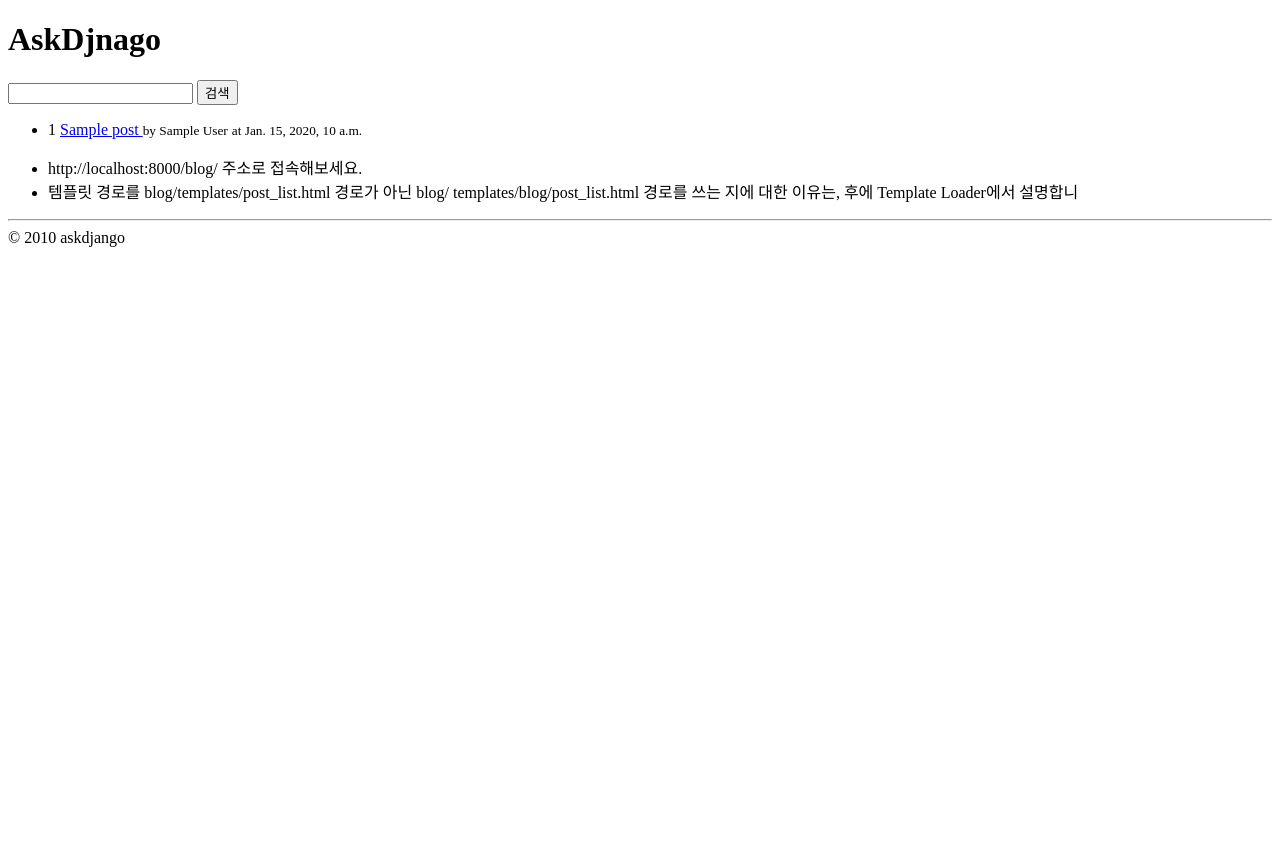
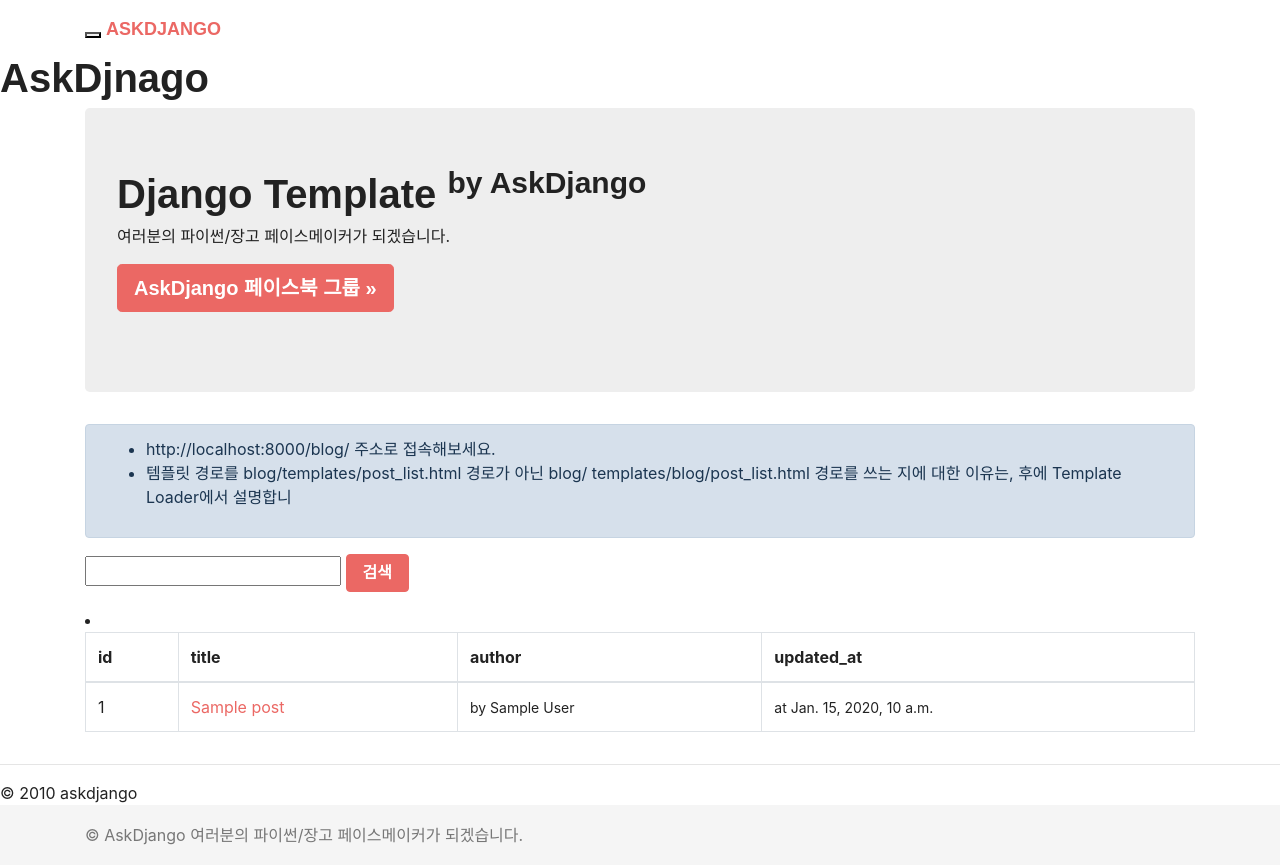
Before and after one commit to jiyun1006/piro11-Django, a Django app: page /blog/ in a window 1280 px wide. Before the commit the page ends 247 px from the top, so only its background shows below. Run offline with Django 3.2, Linux system fonts and the light colour scheme; tables that the repository leaves empty hold one stand-in row (values such as "Sample post"); some libraries are stand-ins or nearby versions; some web fonts are replaced.

Commit message:
프로젝트 템플릿에 bootstrap3 스타일을 적용

```diff
--- a/askdjango/templates/layout.html
+++ b/askdjango/templates/layout.html
@@ -1,18 +1,73 @@
+<!doctype html>
+<html>
+<head>
+    <meta charset="utf-8"/>
+    <title>AskDjango</title>    <!-- 기본 bootstrap -->
+{#    <link rel="stylesheet" href="//maxcdn.bootstrapcdn.com/bootstrap/3.3.7/css/bootstrap.min.css"/>#}
+{#    <link rel="stylesheet" href="https://stackpath.bootstrapcdn.com/bootswatch/4.3.1/flatly/bootstrap.min.css"/>#}
+    <link rel="stylesheet" href="https://stackpath.bootstrapcdn.com/bootswatch/4.3.1/journal/bootstrap.min.css"/>
+    <!-- bootstrap: cosmo theme -->
+    <!-- <link rel="stylesheet" href="//maxcdn.bootstrapcdn.com/bootswatch/3.3.7/cosmo/bootstrap.min.css" /> -->
+    <style>        html {
+        position: relative;
+        min-height: 100%;
+    }
+
+    body {
+        margin-bottom: 60px;
+    }
+
+    #page-footer {
+        position: absolute;
+        bottom: 0;
+        width: 100%;
+        height: 60px;
+        line-height: 60px;
+        background-color: #f5f5f5;
+    }    </style>
+
+    <script src="//code.jquery.com/jquery-2.2.4.min.js"></script>
+    <script src="//maxcdn.bootstrapcdn.com/bootstrap/3.3.7/js/bootstrap.min.js"></script>
 
 
-<!DOCTYPE html>
-<html lang="en">
-<head>
-    <meta charset="UTF-8">
-    <title>{% block title %}AskDjango{% endblock %}</title>
 </head>
 <body>
+
+<nav class="navbar navbar-default">
+    <div class="container">
+        <div class="navbar-header">
+            <button type="button" class="navbar-toggle collapsed" data-toggle="collapse" data-target="#navbar"><span
+                    class="icon-bar"></span> <span class="icon-bar"></span> <span class="icon-bar"></span></button>
+            <a class="navbar-brand" href="#">AskDjango</a></div>
+        <div id="navbar" class="collapse navbar-collapse">
+            <ul class="nav navbar-nav">
+                <li class="active"><a href="{% url "root" %}">Home</a></li>
+                <li><a href="#">About</a></li>
+                <li><a href="#">Contact</a></li>
+            </ul>
+            <ul class="nav navbar-nav navbar-right">
+                <li><a href="#">회원가입</a></li>
+                <li><a href="#">로그인</a></li>
+            </ul>
+        </div>
+    </div>
+</nav>
+
+
+
 
 <h1>AskDjnago</h1>
 
 {% block content %}
 {% endblock %}
 
+<div id="page-footer">
+    <div class="container"><p class="text-muted"> &copy; AskDjango 여러분의 파이썬/장고 페이스메이커가 되겠습니다. </p></div>
+</div>
+</body>
+</html>
+
+
 <hr/>
 &copy; 2010 askdjango
 </body>
--- a/askdjango/urls.py
+++ b/askdjango/urls.py
@@ -18,8 +18,8 @@ from django.urls import path, include
 from django.conf import settings
 from django.shortcuts import redirect
 
-# def root(request):
-#     return redirect('post_list')
+def root(request):
+    return redirect('post_list')
 
 urlpatterns = [
     path('', lambda r: redirect('blog:post_list') ,name='root'),
--- a/blog/templates/blog/post_list.html
+++ b/blog/templates/blog/post_list.html
@@ -1,38 +1,78 @@
-{%  extends "blog/layout.html" %}
-
+{% extends "blog/layout.html" %}
 
 
 <h1>askdjango</h1>
 {% block content %}
 
-    <form action="" method="get">
-    <input type="text" name="q" value="{{ q }}"/>
-    <input type="submit" value="검색"/>
 
-</form>
+    <div class="container">
+        <div class="jumbotron"><h1>Django Template <sup>by AskDjango</sup></h1>
+            <p>여러분의 파이썬/장고 페이스메이커가 되겠습니다.</p>
+            <p><a class="btn btn-lg btn-primary" href="http://facebook.com/groups/askdjango"> AskDjango 페이스북 그룹
+                &raquo; </a>
+            </p></div>
 
-<ul>
-    {% for post in post_list %}
-        <li>
-            {{ post.id }}
-            <a href ="{% url "post_detail" post.id %}">
-                {{ post.title }}
-            </a>
+        <div class="row">
 
-{#            <a href="/blog/{{ post.id }}">{{ post.title }}</a>#}
-            <small>by {{ post.author }}</small>
-            <small>at {{ post.updated_at }}</small>
-        </li>
-    {% endfor %}
-</ul>
+            <div class="col-sm-12">
+                <div class="alert alert-info">
+                <ul>
+                    <li>http://localhost:8000/blog/ 주소로 접속해보세요.</li>
+                    <li>템플릿 경로를 blog/templates/post_list.html 경로가 아닌 blog/ templates/blog/post_list.html 경로를 쓰는 지에 대한
+                        이유는, 후에
+                        Template
+                        Loader에서 설명합니
+                    </li>
+                </ul>
+            </div>
+
+            <p>
+            <form action="" method="get">
+                <input type="text" name="q" value="{{ q }}"/>
+                <input type="submit" value="검색" class="btn btn-primary"/>
+
+            </form>
+            </p>
+
+            <table class="table table-hover table-bordered">
+                <thead>
+                <tr>
+                    <th>id</th>
+                    <th>title</th>
+                    <th>author</th>
+                    <th>updated_at</th>
+                </tr>
+                </thead>
+
+                {% for post in post_list %}
+                    <tr>
+                        <li>
+                            <td>{{ post.id }}</td>
+                            <td><a href="{% url "blog:post_detail" post.id %}">
+                                {{ post.title }}
+                            </a></td>
+
+                            {#            <a href="/blog/{{ post.id }}">{{ post.title }}</a>#}
+                            <td>
+                                <small>by {{ post.author }}</small>
+                            </td>
+                            <td>
+                                <small>at {{ post.updated_at }}</small>
+                            </td>
+                        </li>
 
 
-<ul>
-    <li>http://localhost:8000/blog/ 주소로 접속해보세요.</li>
-    <li>템플릿 경로를 blog/templates/post_list.html 경로가 아닌 blog/ templates/blog/post_list.html 경로를 쓰는 지에 대한 이유는, 후에 Template
-        Loader에서 설명합니
-    </li>
-</ul>
+                    </tr>
+                {% endfor %}
+            </table>
+
+
+        </div>
+    </div>
+
+    </div>
+
+
 
 {% endblock %}
 
--- a/blog/urls.py
+++ b/blog/urls.py
@@ -1,8 +1,13 @@
 from django.urls import  path
 from . import views
+from . import views_cbv
+
 urlpatterns =[
     path('', views.post_list, name='post_list'),
     path('detail/<int:id>/', views.post_detail, name='post_detail'),
 
+    path('cbv/new/', views_cbv.post_new)
+]
 
-]
+
+app_name = 'blog'
```
Also changed, not shown: blog/templates/blog/post_detail.html (+9 -1 lines), blog/templates/blog/post_form.html (added, +8 -0 lines), blog/views_cbv.py (added, +16 -0 lines).
